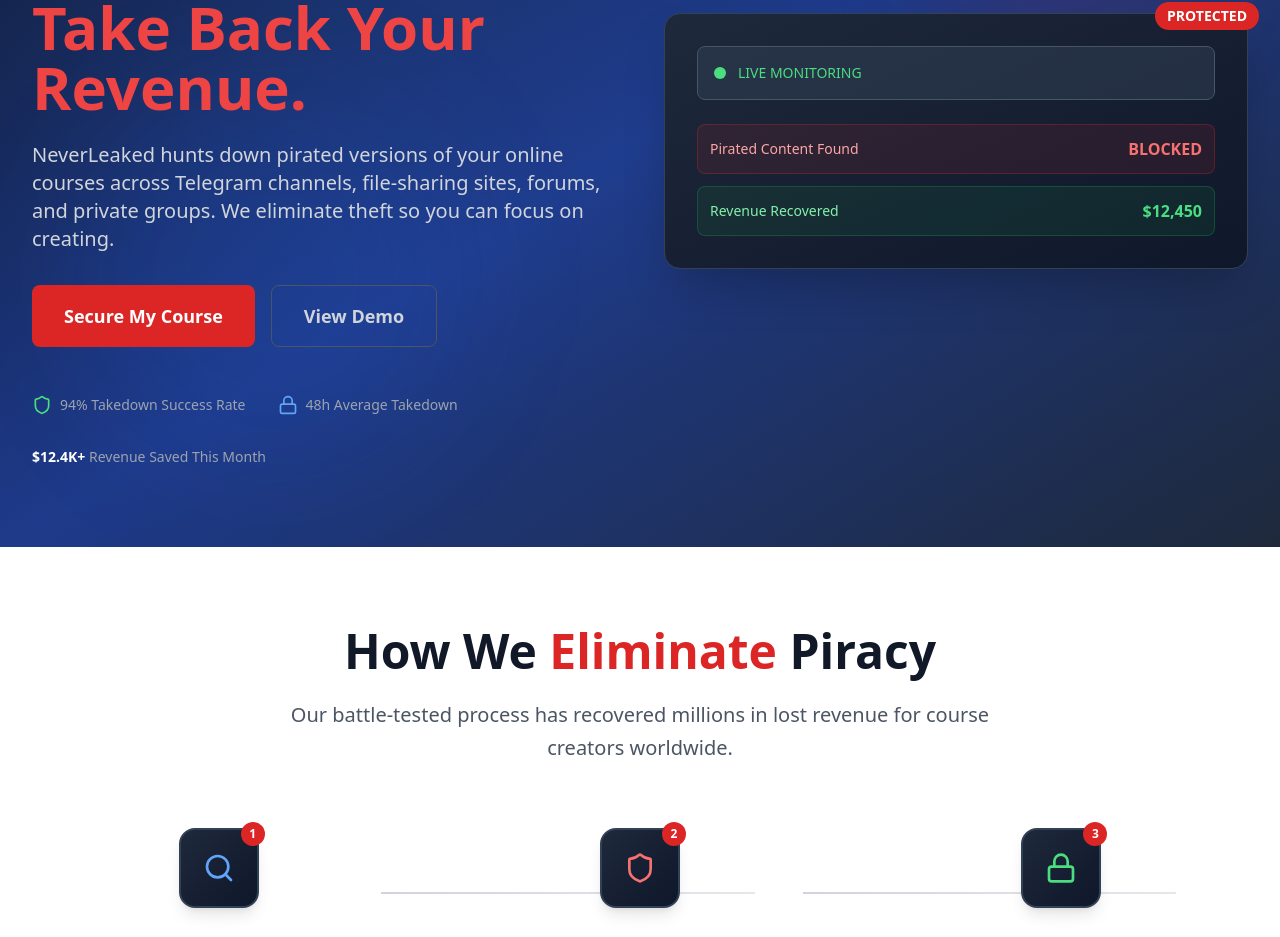
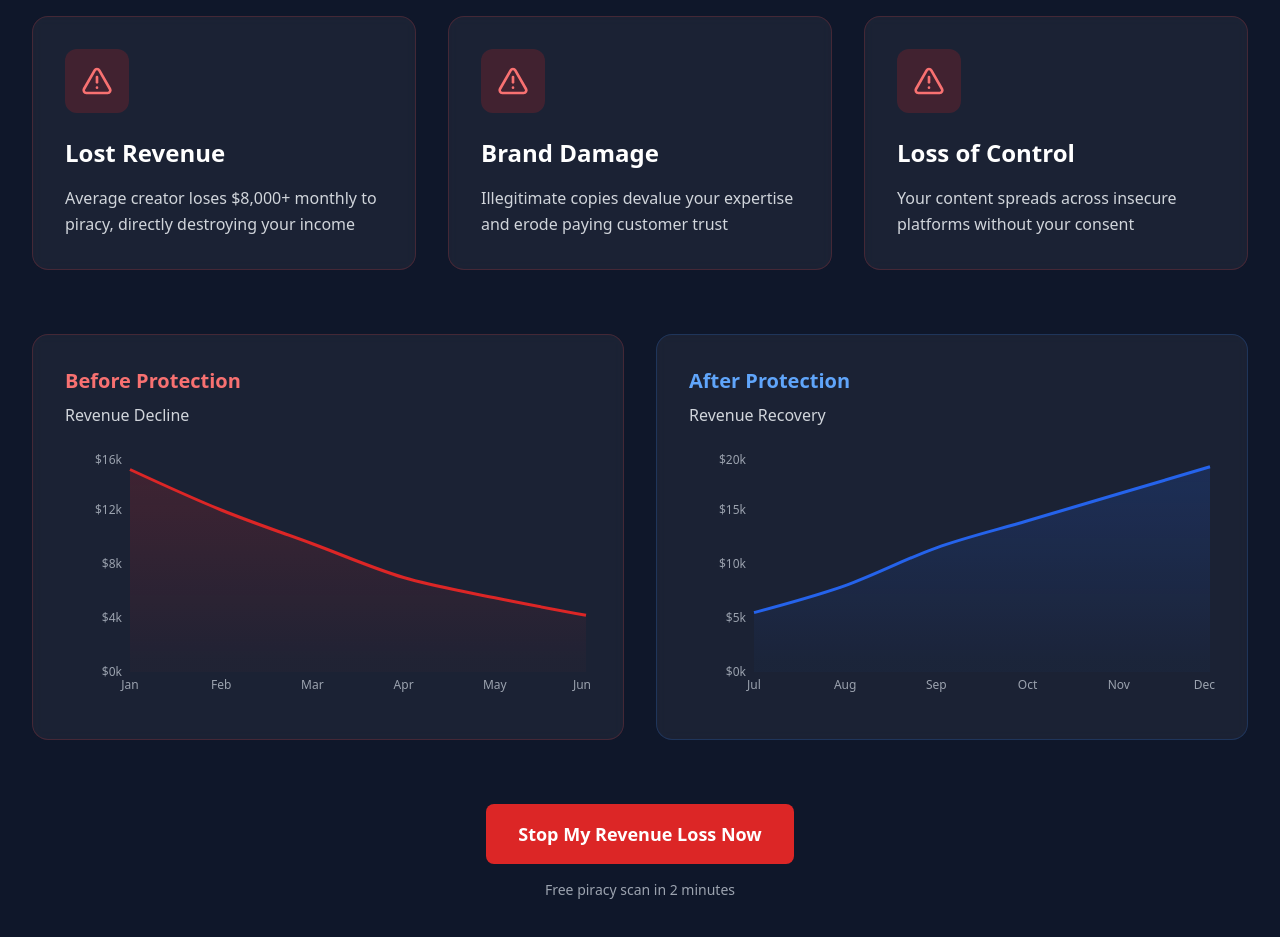
Before and after one commit to hemkersherlock/t65, a React (Vite) app: page / in a window 1280 px wide. Shown: the part 265-1202 px from the top of the page. Built offline with nearby package versions, Linux system fonts and the light colour scheme.

Commit message:
Updated App.tsx

```diff
--- a/src/App.tsx
+++ b/src/App.tsx
@@ -1,5 +1,6 @@
 import React from 'react';
 import Header from './components/Header';
+import Problem from './components/Problem';
 import Hero from './components/Hero';
 import HowItWorks from './components/HowItWorks';
 import Services from './components/Services';
@@ -14,6 +15,7 @@ function App() {
   return (
     <div className="min-h-screen bg-gray-50">
       <Header />
+      <Problem />
       <Hero />
       <HowItWorks />
       <Services />
--- /dev/null
+++ b/src/components/Problem.tsx
@@ -0,0 +1,166 @@
+import React from 'react';
+import { AlertTriangle } from 'lucide-react';
+import { AreaChart, Area, XAxis, YAxis, ResponsiveContainer } from 'recharts';
+
+const Problem = () => {
+  const scrollToContact = () => {
+    const contactSection = document.getElementById('contact');
+    if (contactSection) {
+      contactSection.scrollIntoView({ behavior: 'smooth' });
+    }
+  };
+
+  const beforeData = [
+    { month: "Jan", sales: 15000 },
+    { month: "Feb", sales: 12000 },
+    { month: "Mar", sales: 9500 },
+    { month: "Apr", sales: 7000 },
+    { month: "May", sales: 5500 },
+    { month: "Jun", sales: 4200 }
+  ];
+
+  const afterData = [
+    { month: "Jul", sales: 5500 },
+    { month: "Aug", sales: 8000 },
+    { month: "Sep", sales: 11500 },
+    { month: "Oct", sales: 14000 },
+    { month: "Nov", sales: 16500 },
+    { month: "Dec", sales: 19000 }
+  ];
+
+  return (
+    <section className="py-20 bg-slate-900">
+      <div className="max-w-7xl mx-auto px-4 sm:px-6 lg:px-8">
+        <div className="text-center mb-16">
+          <h2 className="text-4xl lg:text-5xl font-bold text-white mb-6">
+            Is Your Course Being <span className="text-red-500">Pirated</span> Right Now?
+          </h2>
+          <p className="text-xl text-gray-300 max-w-4xl mx-auto leading-relaxed">
+            Every illegal download is money stolen from your pocket. Here's what happens to creators who don't protect their content.
+          </p>
+        </div>
+
+        {/* Problem Grid */}
+        <div className="grid lg:grid-cols-3 gap-8 mb-16">
+          <div className="bg-white/5 backdrop-blur-sm rounded-2xl p-8 border border-red-500/20">
+            <div className="flex items-center justify-center w-16 h-16 bg-red-600/20 rounded-xl mb-6">
+              <AlertTriangle className="w-8 h-8 text-red-400" />
+            </div>
+            <h3 className="text-2xl font-bold text-white mb-4">Lost Revenue</h3>
+            <p className="text-gray-300 leading-relaxed">
+              Average creator loses $8,000+ monthly to piracy, directly destroying your income
+            </p>
+          </div>
+
+          <div className="bg-white/5 backdrop-blur-sm rounded-2xl p-8 border border-red-500/20">
+            <div className="flex items-center justify-center w-16 h-16 bg-red-600/20 rounded-xl mb-6">
+              <AlertTriangle className="w-8 h-8 text-red-400" />
+            </div>
+            <h3 className="text-2xl font-bold text-white mb-4">Brand Damage</h3>
+            <p className="text-gray-300 leading-relaxed">
+              Illegitimate copies devalue your expertise and erode paying customer trust
+            </p>
+          </div>
+
+          <div className="bg-white/5 backdrop-blur-sm rounded-2xl p-8 border border-red-500/20">
+            <div className="flex items-center justify-center w-16 h-16 bg-red-600/20 rounded-xl mb-6">
+              <AlertTriangle className="w-8 h-8 text-red-400" />
+            </div>
+            <h3 className="text-2xl font-bold text-white mb-4">Loss of Control</h3>
+            <p className="text-gray-300 leading-relaxed">
+              Your content spreads across insecure platforms without your consent
+            </p>
+          </div>
+        </div>
+
+        {/* Charts */}
+        <div className="grid lg:grid-cols-2 gap-8 mb-16">
+          <div className="bg-white/5 backdrop-blur-sm rounded-2xl p-8 border border-red-500/20">
+            <h3 className="text-xl font-bold text-red-400 mb-2">Before Protection</h3>
+            <p className="text-gray-300 mb-6">Revenue Decline</p>
+            <div className="h-64">
+              <ResponsiveContainer width="100%" height="100%">
+                <AreaChart data={beforeData}>
+                  <XAxis
+                    dataKey="month"
+                    axisLine={false}
+                    tickLine={false}
+                    tick={{ fill: '#9CA3AF', fontSize: 12 }}
+                  />
+                  <YAxis
+                    axisLine={false}
+                    tickLine={false}
+                    tick={{ fill: '#9CA3AF', fontSize: 12 }}
+                    tickFormatter={(value) => `$${value/1000}k`}
+                  />
+                  <Area
+                    type="monotone"
+                    dataKey="sales"
+                    stroke="#DC2626"
+                    fill="url(#redGradient)"
+                    strokeWidth={3}
+                  />
+                  <defs>
+                    <linearGradient id="redGradient" x1="0" y1="0" x2="0" y2="1">
+                      <stop offset="5%" stopColor="#DC2626" stopOpacity={0.3}/>
+                      <stop offset="95%" stopColor="#DC2626" stopOpacity={0.05}/>
+                    </linearGradient>
+                  </defs>
+                </AreaChart>
+              </ResponsiveContainer>
+            </div>
+          </div>
+
+          <div className="bg-white/5 backdrop-blur-sm rounded-2xl p-8 border border-blue-500/20">
+            <h3 className="text-xl font-bold text-blue-400 mb-2">After Protection</h3>
+            <p className="text-gray-300 mb-6">Revenue Recovery</p>
+            <div className="h-64">
+              <ResponsiveContainer width="100%" height="100%">
+                <AreaChart data={afterData}>
+                  <XAxis
+                    dataKey="month"
+                    axisLine={false}
+                    tickLine={false}
+                    tick={{ fill: '#9CA3AF', fontSize: 12 }}
+                  />
+                  <YAxis
+                    axisLine={false}
+                    tickLine={false}
+                    tick={{ fill: '#9CA3AF', fontSize: 12 }}
+                    tickFormatter={(value) => `$${value/1000}k`}
+                  />
+                  <Area
+                    type="monotone"
+                    dataKey="sales"
+                    stroke="#2563EB"
+                    fill="url(#blueGradient)"
+                    strokeWidth={3}
+                  />
+                  <defs>
+                    <linearGradient id="blueGradient" x1="0" y1="0" x2="0" y2="1">
+                      <stop offset="5%" stopColor="#2563EB" stopOpacity={0.3}/>
+                      <stop offset="95%" stopColor="#2563EB" stopOpacity={0.05}/>
+                    </linearGradient>
+                  </defs>
+                </AreaChart>
+              </ResponsiveContainer>
+            </div>
+          </div>
+        </div>
+
+        {/* CTA */}
+        <div className="text-center">
+          <button
+            onClick={scrollToContact}
+            className="bg-red-600 hover:bg-red-700 text-white px-8 py-4 rounded-lg font-semibold text-lg transition-all duration-300 transform hover:scale-105 hover:shadow-xl mb-4"
+          >
+            Stop My Revenue Loss Now
+          </button>
+          <p className="text-gray-400 text-sm">Free piracy scan in 2 minutes</p>
+        </div>
+      </div>
+    </section>
+  );
+};
+
+export default Problem;
```
